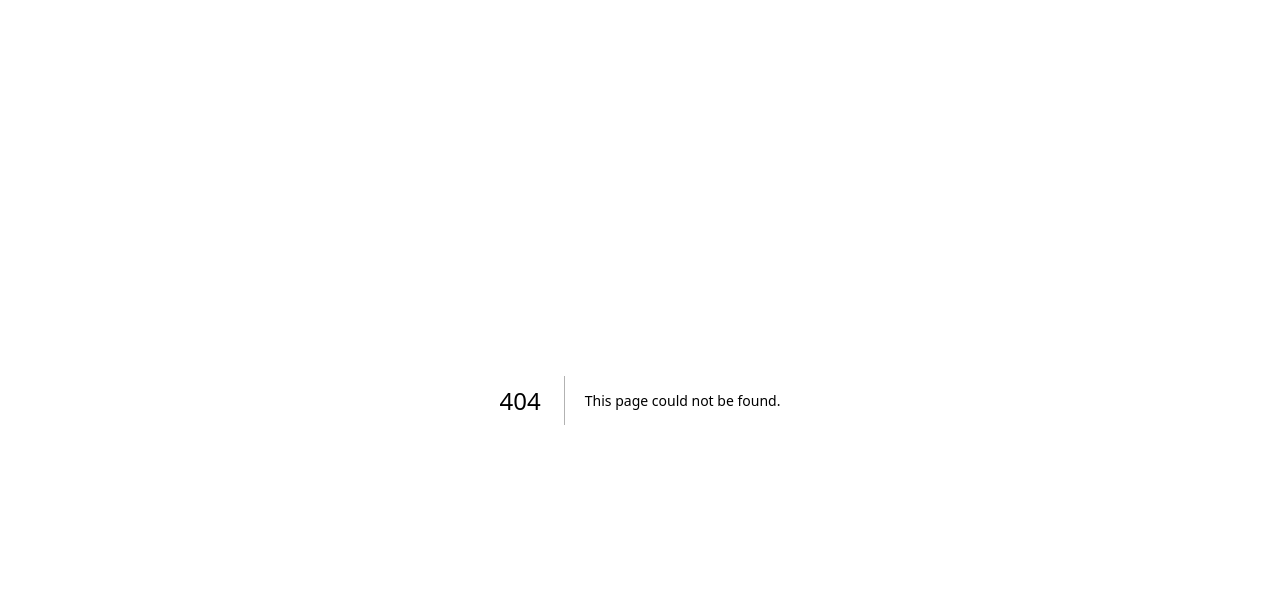
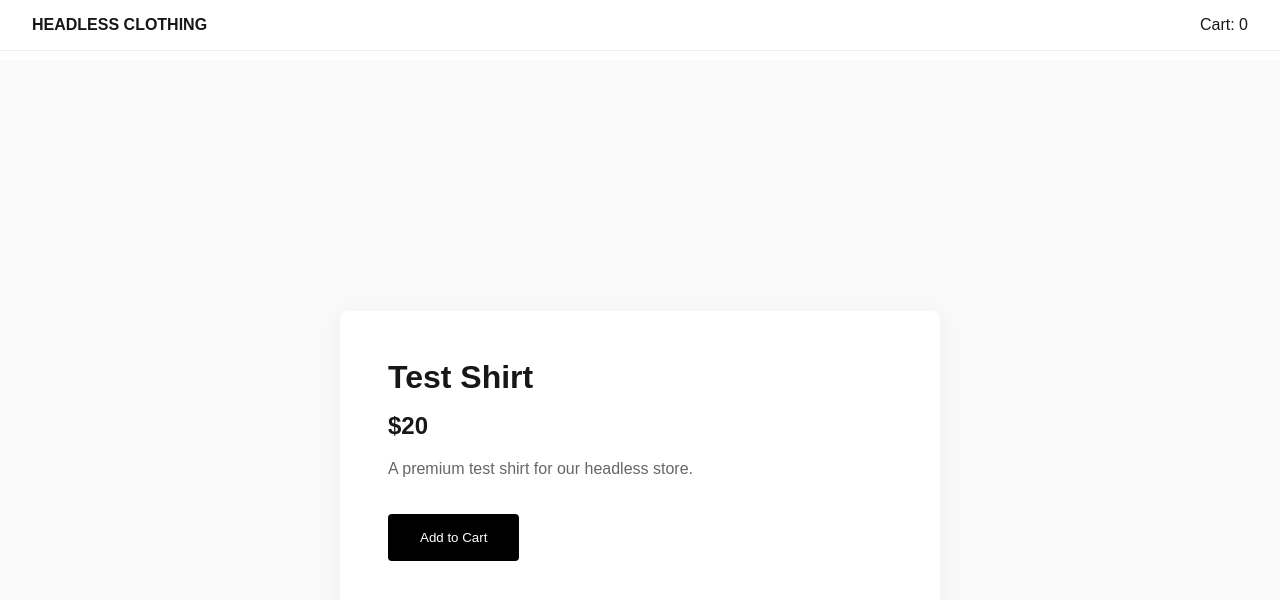
Before and after one commit to heebrahymn/headless-ecommerce, a Next.js app: page /product/1 in a window 1280 px wide. Before the commit this address had no page. Shown: the top 600 px of the page. Built offline with nearby package versions, Linux system fonts and the light colour scheme.

Commit message:
feat: add product detail page with ISR and add-to-cart functionality

```diff
--- a/src/app/layout.tsx
+++ b/src/app/layout.tsx
@@ -1,6 +1,7 @@
 import type { Metadata } from "next";
 import localFont from "next/font/local";
 import "./globals.css";
+import Header from "@/components/Header";
 
 const geistSans = localFont({
   src: "./fonts/GeistVF.woff",
@@ -26,7 +27,10 @@ export default function RootLayout({
   return (
     <html lang="en">
       <body className={`${geistSans.variable} ${geistMono.variable}`}>
-        {children}
+        <Header />
+        <div style={{ marginTop: '60px' }}>
+          {children}
+        </div>
       </body>
     </html>
   );
--- /dev/null
+++ b/src/app/product/[slug]/AddToCartButton.tsx
@@ -0,0 +1,29 @@
+'use client';
+import { useCartStore } from '@/store/cart';
+
+interface Product {
+  id: string;
+  name: string;
+  price: number;
+}
+
+export default function AddToCartButton({ product }: { product: Product }) {
+  const addItem = useCartStore((state) => state.addItem);
+
+  return (
+    <button
+      data-testid="add-to-cart"
+      onClick={() => addItem({ ...product, quantity: 1 })}
+      style={{
+        padding: '1rem 2rem',
+        backgroundColor: '#000',
+        color: '#fff',
+        border: 'none',
+        borderRadius: '4px',
+        cursor: 'pointer'
+      }}
+    >
+      Add to Cart
+    </button>
+  );
+}
--- /dev/null
+++ b/src/app/product/[slug]/page.tsx
@@ -0,0 +1,35 @@
+import { getProduct } from '@/lib/woocommerce';
+import AddToCartButton from './AddToCartButton';
+import styles from './product.module.css';
+
+export const revalidate = 3600; // ISR revalidation every hour
+
+export async function generateMetadata({ params }: { params: { slug: string } }) {
+  const product = await getProduct(params.slug);
+  return {
+    title: `${product.name} | Headless Store`,
+    description: product.description,
+    openGraph: {
+      title: product.name,
+      description: product.description,
+      type: 'website',
+    },
+  };
+}
+
+export default async function ProductPage({ params }: { params: { slug: string } }) {
+  const product = await getProduct(params.slug);
+
+  return (
+    <main className={styles.main}>
+      <div className={styles.container}>
+        <h1>{product.name}</h1>
+        <p className={styles.price}>${product.price}</p>
+        <div className={styles.description}>
+          {product.description}
+        </div>
+        <AddToCartButton product={product} />
+      </div>
+    </main>
+  );
+}
--- /dev/null
+++ b/src/app/product/[slug]/product.module.css
@@ -0,0 +1,29 @@
+.main {
+  display: flex;
+  justify-content: center;
+  align-items: center;
+  min-height: 100vh;
+  padding: 2rem;
+  background-color: #f9f9f9;
+}
+
+.container {
+  background: white;
+  padding: 3rem;
+  border-radius: 8px;
+  box-shadow: 0 4px 20px rgba(0, 0, 0, 0.05);
+  max-width: 600px;
+  width: 100%;
+}
+
+.price {
+  font-size: 1.5rem;
+  font-weight: bold;
+  margin: 1rem 0;
+}
+
+.description {
+  margin-bottom: 2rem;
+  line-height: 1.6;
+  color: #666;
+}
--- /dev/null
+++ b/src/components/Header.tsx
@@ -0,0 +1,28 @@
+'use client';
+import { useCartStore } from '@/store/cart';
+
+export default function Header() {
+  const items = useCartStore((state) => state.items);
+  const cartCount = items.reduce((acc, item) => acc + item.quantity, 0);
+
+  return (
+    <header style={{
+      padding: '1rem 2rem',
+      borderBottom: '1px solid #eee',
+      display: 'flex',
+      justifyContent: 'space-between',
+      alignItems: 'center',
+      position: 'fixed',
+      top: 0,
+      left: 0,
+      right: 0,
+      backgroundColor: 'white',
+      zIndex: 100
+    }}>
+      <div style={{ fontWeight: 'bold' }}>HEADLESS CLOTHING</div>
+      <div data-testid="cart-count">
+        Cart: {cartCount}
+      </div>
+    </header>
+  );
+}
--- /dev/null
+++ b/src/lib/woocommerce.ts
@@ -0,0 +1,11 @@
+// Mock fetcher for now, replace with actual GraphQL/REST later
+export async function getProduct(slug: string) {
+  // In a real app, this would be a fetch to WooCommerce
+  return {
+    id: '1',
+    slug,
+    name: 'Test Shirt',
+    price: 20,
+    description: 'A premium test shirt for our headless store.'
+  };
+}
```
Also changed, not shown: 1 other file (tests, documents, lock files or other folders).
